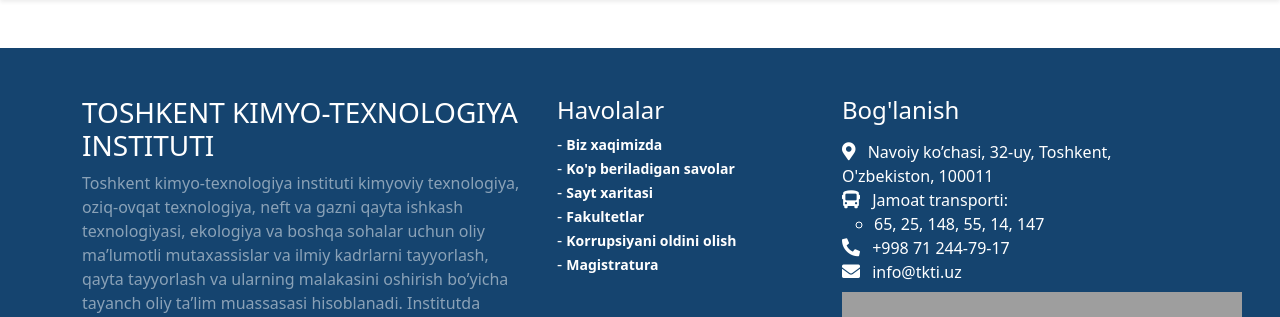
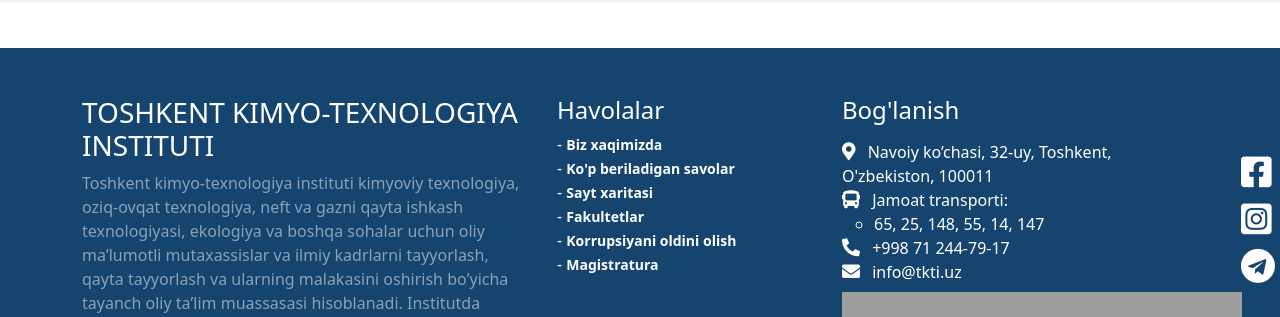
Before and after one commit to Ahmadjon-Ergashev/tkti-uz, a Django app: page /en/ in a window 1280 px wide. Shown: the part 171-488 px from the top of the page. Run offline with Django 4.2, Linux system fonts and the light colour scheme; data that the repository does not hold is empty; style sheets or scripts are compiled from the project's sources; some libraries are stand-ins or nearby versions; grey boxes are pictures that could not be loaded.

Commit message:
set social networking

```diff
--- a/config/settings.py
+++ b/config/settings.py
@@ -51,6 +51,7 @@
 GLOBAL_APPS = [
     "mptt",
     "guardian",
+    "colorfield",
     "compressor",
     "bootstrap5",
     "django_quill",
--- a/main/models/__init__.py
+++ b/main/models/__init__.py
@@ -1,2 +1,3 @@
 from .news import *
 from .posts import *
+from .widgets import *
--- a/requarements.txt
+++ b/requarements.txt
@@ -3,6 +3,7 @@
 Django==4.2.5
 django-appconf==1.0.5
 django-bootstrap-v5==1.0.11
+django-colorfield==0.10.1
 django-compressor==4.4
 django-environ==0.11.2
 django-filter==23.2
--- a/static/css/styles/navbar/nav.css
+++ b/static/css/styles/navbar/nav.css
@@ -11,4 +11,23 @@
 }
 #navbarNavDropdown .navbar-nav .nav-item .dropdown-menu li:hover a:hover {
   color: #ffffff;
+}
+
+.socials {
+  top: 40%;
+  right: 0%;
+  position: fixed;
+}
+.socials ul {
+  padding: 0;
+}
+.socials ul li {
+  padding: 5px;
+  list-style-type: none;
+}
+.socials ul li a {
+  color: #ffffff;
+}
+.socials ul li a i {
+  font-size: 35px;
 }/*# sourceMappingURL=nav.css.map */
--- a/static/css/styles/navbar/nav.scss
+++ b/static/css/styles/navbar/nav.scss
@@ -25,3 +25,22 @@
         }
     }
 }
+
+.socials{
+    top: 40%;
+    right: 0%;
+    position: fixed;
+    ul {
+        padding: 0;
+        li{
+            padding: 5px;
+            list-style-type: none;
+            a{
+                color: $text_white;
+                i{
+                    font-size: 35px;
+                }
+            }
+        }
+    }
+}
--- a/templates/base.html
+++ b/templates/base.html
@@ -22,6 +22,28 @@
     <link href="https://unpkg.com/aos@2.3.1/dist/aos.css" rel="stylesheet">
 </head>
 <body>
+    <!-- social media -->
+    <div class="socials">
+        <ul>
+            <li>
+                <a href="">
+                    <i class="fab fa-facebook-square"></i>
+                </a>
+            </li>
+            <li>
+                <a href="">
+                    <span><i class="fab fa-instagram-square"></i></span>
+                </a>
+            </li>
+            <li>
+                <a href="">
+                    <i class="fab fa-telegram"></i>
+                </a>
+            </li>
+        </ul>
+    </div>
+    <!-- social media -->
+
     <!-- start header -->
     <header>
         <div class="superNav border-bottom py-2 bg-light">
```
Also changed, not shown: main/models/widgets.py (added, +10 -0 lines), 2 other files.
